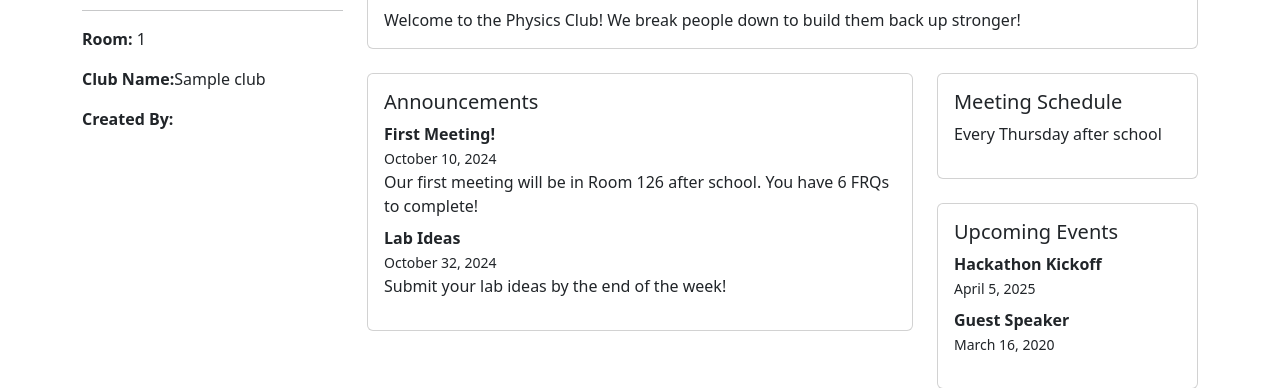
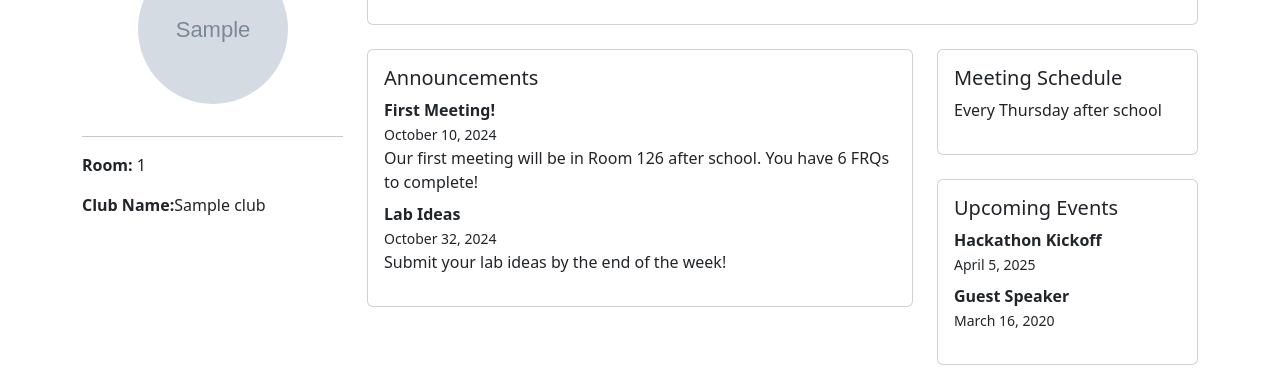
Before and after one commit to adralv/bt, a Django app: template templates/club_detail.html in a window 1280 px wide. Shown: the part 126-514 px from the top of the page. Run offline with Django 5.2, Linux system fonts and the light colour scheme; the template is opened without the code that fills it: most values are stand-ins (such as "Sample title", 1, 10 or a date in 2020); grey boxes marked "Sample" are stand-in pictures; some libraries are stand-ins or nearby versions.

Commit message:
Update club_detail.html

```diff
--- a/templates/club_detail.html
+++ b/templates/club_detail.html
@@ -1,18 +1,19 @@
 {% extends "base.html" %}
 {% load static %}
 {% block content %}
+{% load static %}
 
 <!-- Main Content -->
 <div class="container my-4">
   <div class="row">
     <!-- Left Sidebar -->
     <div class="col-md-3 text-center">
-      <img class="img-fluid rounded-circle mb-3" alt="Club Logo" style="width: 150px; height: 150px;">
+      <img class="img-fluid rounded-circle mb-3" src="{{club.image}}" alt="Club Logo" style="width: 150px; height: 150px;">
       <hr>
       <div class="text-start">
         <p><strong>Room:</strong> {{club.room_number}}</p>
         <p><strong>Club Name:</strong>{{club.club_name}}</p>
-        <p><strong>Created By:</strong></p>
+        {% comment %} <p><strong>Created By:</strong></p> {% endcomment %}
       </div>
     </div>
 
@@ -22,9 +23,7 @@
       <div class="card mb-4">
         <div class="card-body">
           <h4 class="card-title">{{club.description}}</h4>
-          <p class="card-text">
-            Welcome to the Physics Club! We break people down to build them back up stronger!
-          </p>
+          {% comment %} <p class="card-text">          </p> {% endcomment %}
         </div>
       </div>
 
```
